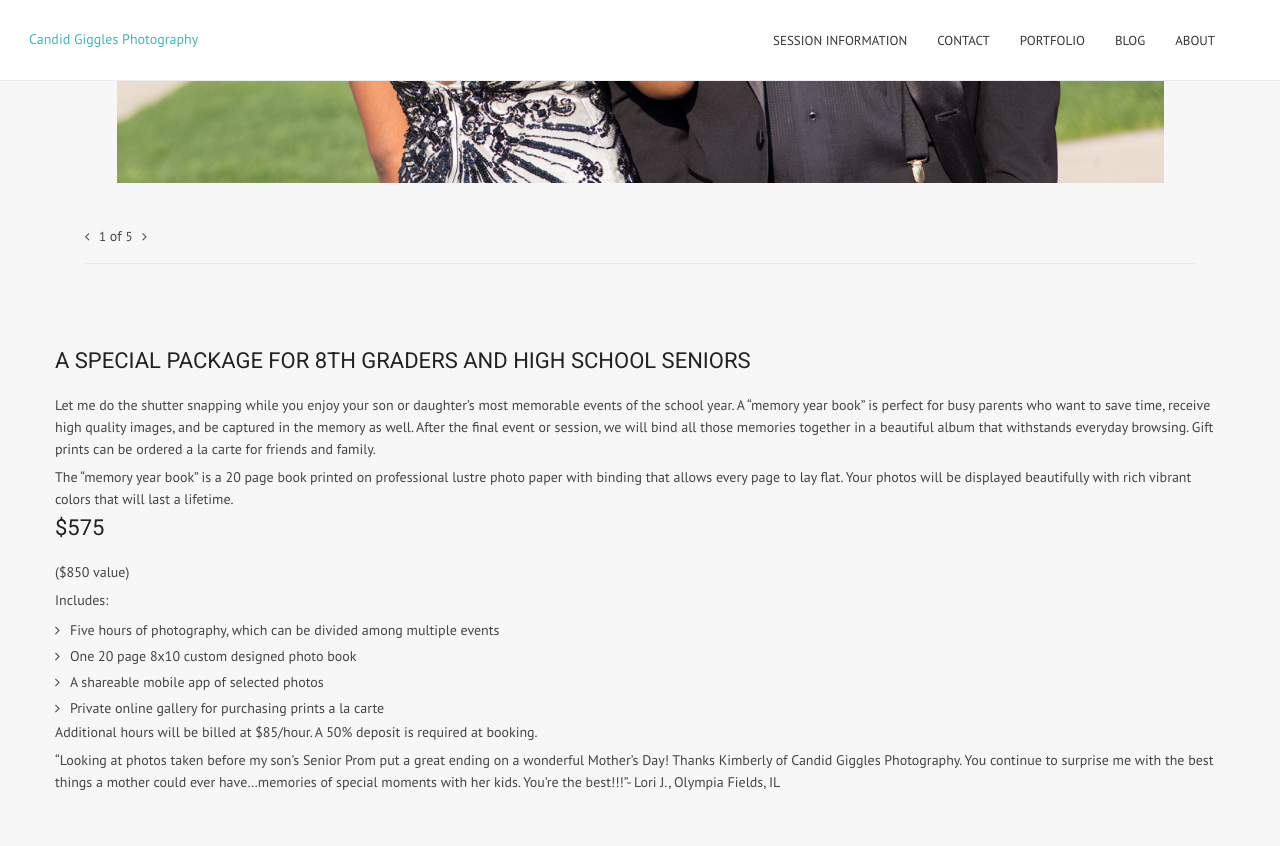
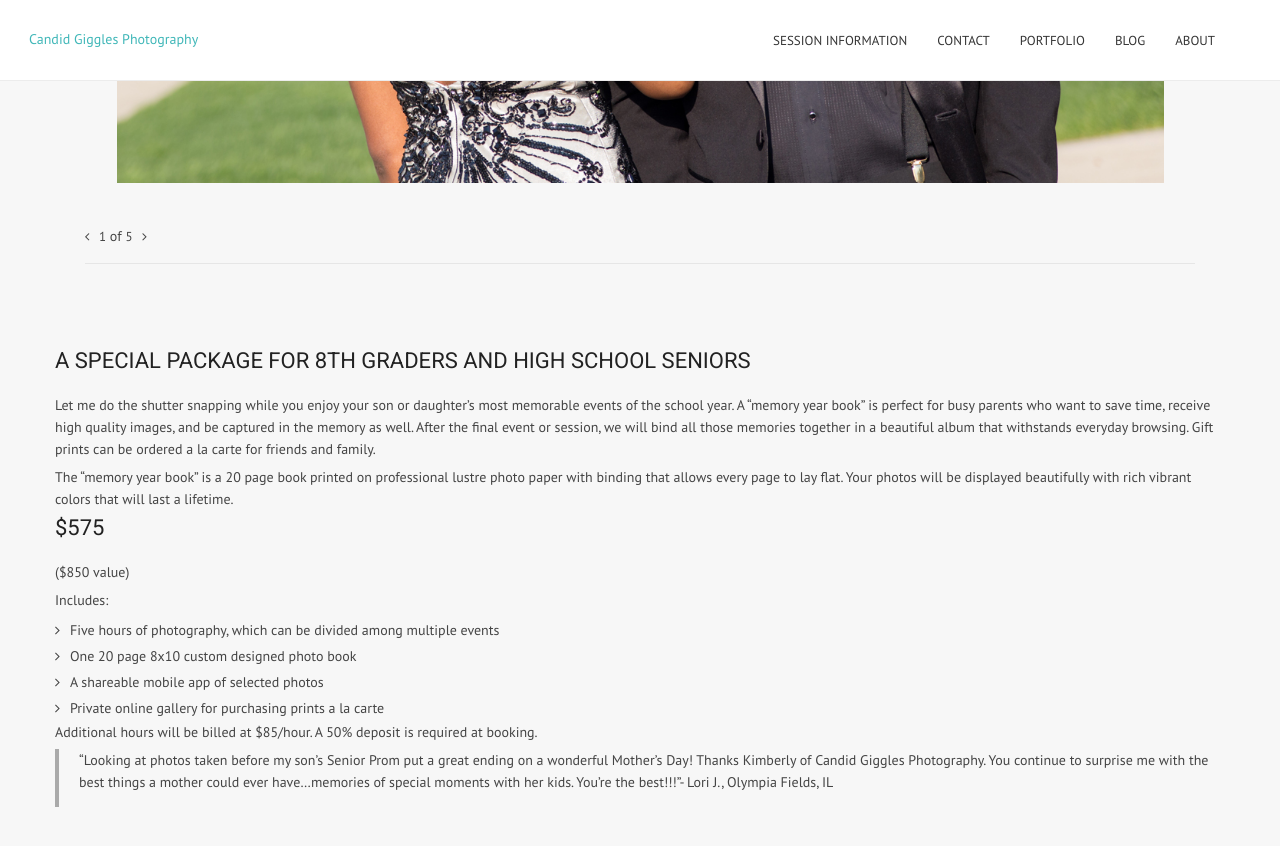
Before and after one commit to candidgiggles/kmitchellphoto.github.io, a Jekyll site: the page built from memory-year-book/index.md, in a window 1280 px wide and 900 px high, scrolled down 596 px. Shown: the top 846 px of the window. Built offline with Jekyll 4.4.1, drawn with Linux system fonts in a browser that asks for light colours.

```diff
--- a/memory-year-book/index.md
+++ b/memory-year-book/index.md
@@ -32,4 +32,4 @@ Includes:
 
 Additional hours will be billed at $85/hour. A 50% deposit is required at booking.
 
-"Looking at photos taken before my son's Senior Prom put a great ending on a wonderful Mother's Day! Thanks Kimberly of Candid Giggles Photography. You continue to surprise me with the best things a mother could ever have...memories of special moments with her kids. You're the best!!!"- Lori J., Olympia Fields, IL
+> "Looking at photos taken before my son's Senior Prom put a great ending on a wonderful Mother's Day! Thanks Kimberly of Candid Giggles Photography. You continue to surprise me with the best things a mother could ever have...memories of special moments with her kids. You're the best!!!"- Lori J., Olympia Fields, IL
```
